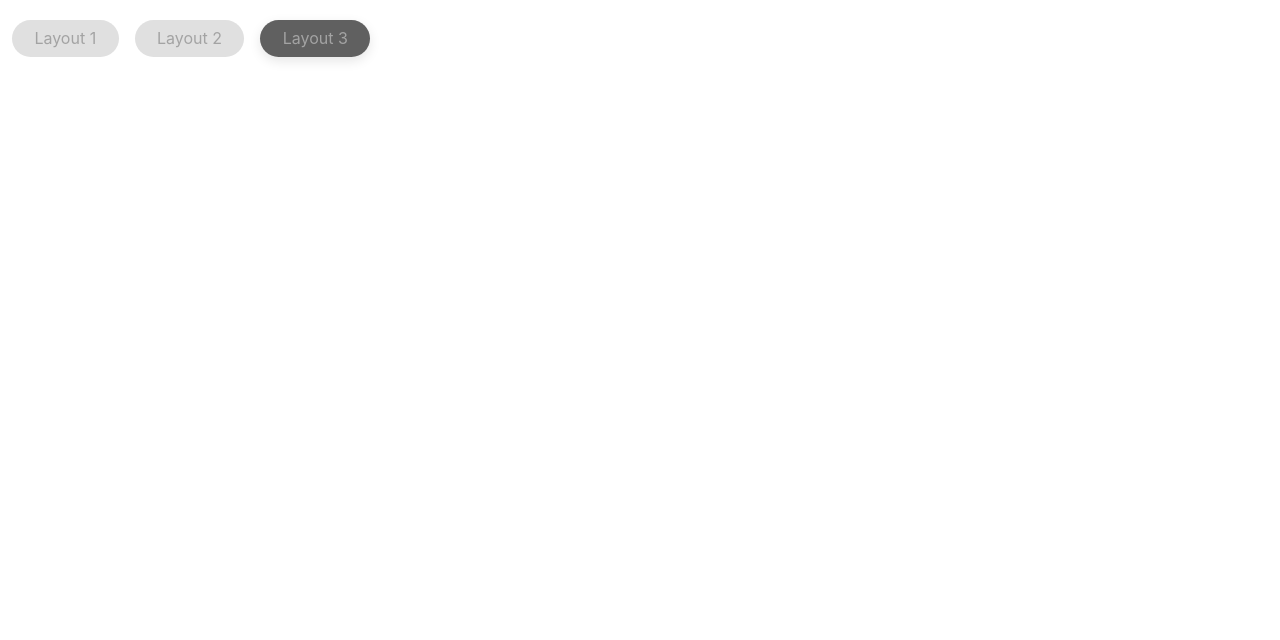
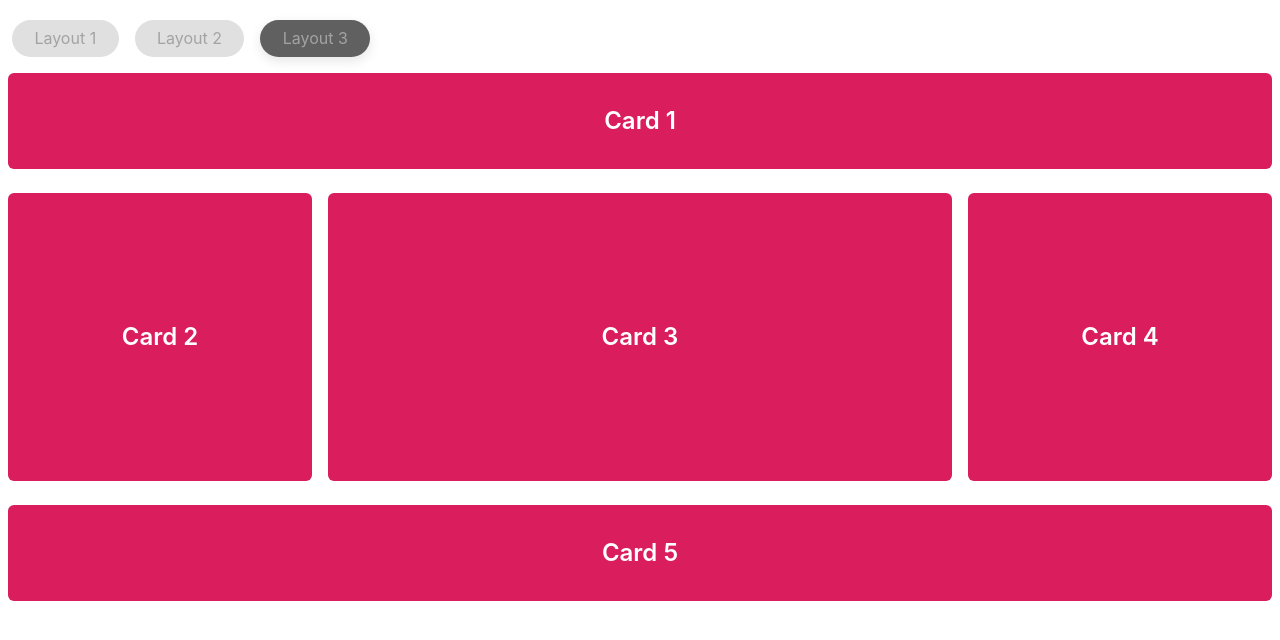
Before and after one commit to saqib0404/Internship-Assessment, a React (Create React App) app: page /layout3 in a window 1280 px wide. Shown: the top 640 px of the page. Built offline with nearby package versions, Linux system fonts and the light colour scheme.

Commit message:
layout 3 added

```diff
--- a/src/components/Loader.js
+++ b/src/components/Loader.js
@@ -2,8 +2,8 @@ import React from 'react';
 
 const Loader = () => {
     return (
-        <div class="flex items-center justify-center w-[100vw]">
-            <div class="spinner-border animate-spin inline-block w-8 h-8 border-r-0 border-b-0 border-black border-4 rounded-full" role="status">
+        <div className="flex items-center justify-center w-[100%]">
+            <div className="spinner-border animate-spin inline-block w-8 h-8 border-r-0 border-b-0 border-black border-4 rounded-full" role="status">
             </div>
         </div>
 
--- a/src/pages/Layout1/Layout1.js
+++ b/src/pages/Layout1/Layout1.js
@@ -5,6 +5,11 @@ import "./Layout1.css";
 
 const Layout1 = () => {
     const [loading, setLoading] = useState(false);
+
+    function playSound() {
+        const audio = new Audio('https://cdn.pixabay.com/download/audio/2021/08/04/audio_0625c1539c.mp3?filename=success-1-6297.mp3%27');
+        audio.play();
+    }
 
     const handleSubmit = e => {
         setLoading(true)
@@ -21,9 +26,8 @@ const Layout1 = () => {
             email,
             phone
         }
-        // console.log(userInfo);
 
-        fetch('http://localhost:5000/userInfo', {
+        fetch('https://internship-assessment-server-one.vercel.app/userInfo', {
             method: 'POST',
             headers: {
                 'content-type': 'application/json',
@@ -32,6 +36,7 @@ const Layout1 = () => {
         })
             .then(response => response.json())
             .then(data => {
+                playSound();
                 toast.success('Your information has been saved');
                 form.reset();
                 setLoading(false);
@@ -64,7 +69,7 @@ const Layout1 = () => {
                 <label className='font-semibold text-lg'>Phone Number:</label>
                 <input name='phone' type="number" className='input-field w-60 px-1' placeholder='You Number' required />
             </div>
-
+            {/* Submit btn */}
             <div className='flex justify-end'>
                 {
                     loading ? <Loader />
--- a/src/pages/Layout2/Layout2.js
+++ b/src/pages/Layout2/Layout2.js
@@ -5,7 +5,7 @@ const Layout2 = () => {
     const [users, setUsers] = useState([]);
 
     useEffect(() => {
-        fetch('http://localhost:5000/userInfo')
+        fetch('https://internship-assessment-server-one.vercel.app/userInfo')
             .then(res => res.json())
             .then(data => setUsers(data))
             .catch(e => console.log(e))
@@ -13,6 +13,9 @@ const Layout2 = () => {
 
     return (
         <div className="overflow-x-auto mt-5 mx-2 md:mx-10">
+            {
+                users?.length < 1 ? <Loader />
+                    :
                     <table className="table w-full border">
                         <caption className='text-2xl mb-3'>Table</caption>
                         <thead>
@@ -25,8 +28,7 @@ const Layout2 = () => {
                             </tr>
                         </thead>
                         <tbody>
-                    {users?.length < 1 ? <Loader />
-                        :
+                            {
                                 users?.map((user, idx) => <tr key={idx}>
                                     <th className='border text-center'>{idx + 1}</th>
                                     <td className='border text-center'>{user?.name}</td>
@@ -37,6 +39,8 @@ const Layout2 = () => {
                             }
                         </tbody>
                     </table>
+            }
+
         </div>
     );
 };
--- a/src/pages/Layout3/Layout3.js
+++ b/src/pages/Layout3/Layout3.js
@@ -2,9 +2,16 @@ import React from 'react';
 
 const Layout3 = () => {
     return (
-        <div>
-
-        </div>
+        <section className='my-4 mx-2'>
+            {/* Card-1 */}
+            <div className='bg-[#da1d5d] text-white text-2xl font-semibold text-center rounded-md py-8 mb-6'>Card 1</div>
+            <div className='mb-6 grid grid-cols-12 gap-4 h-72'>
+                <div className='bg-[#da1d5d] col-span-3 text-white text-2xl font-semibold text-center rounded-md  flex justify-center items-center'>Card 2</div>
+                <div className='bg-[#da1d5d] col-span-6 text-white text-2xl font-semibold text-center rounded-md  flex justify-center items-center'>Card 3</div>
+                <div className='bg-[#da1d5d] col-span-3 text-white text-2xl font-semibold text-center rounded-md  flex justify-center items-center'>Card 4</div>
+            </div>
+            <div className='bg-[#da1d5d] text-white text-2xl font-semibold text-center rounded-md py-8'>Card 5</div>
+        </section>
     );
 };
 
```
Lines whose indentation alone changed are shown as unchanged.
